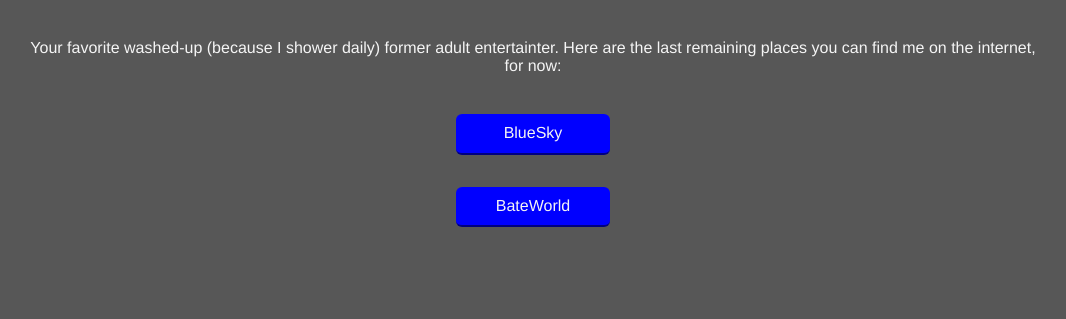
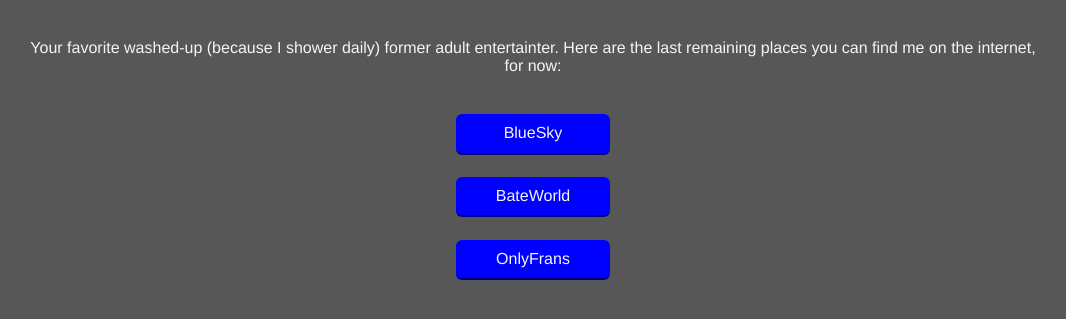
Before and after one commit to bravodelta9/bravodelta9.github.io, a plain HTML site: page index.html in a window 1280 px wide. Shown: the part 79-398 px from the top of the page, without its empty margins (107-1173 px from the left). Drawn offline with nearby package versions, Linux system fonts and the light colour scheme.

Commit message:
Update index.html

```diff
--- a/index.html
+++ b/index.html
@@ -30,7 +30,7 @@
             flex-direction: column;
             flex-wrap: nowrap;
             align-items: center;
-            gap: 2em 0;
+            gap: 1.4em 0;
         }
         .link-container > a {
             display: block;
@@ -46,7 +46,7 @@
         }
         .link-container > a:focus, .link-container > a:active {
             color: #e7e7e7;
-            background-color: #0000aa;
+            background-color: #0000bb;
             border-bottom: 1px solid #000080;
         }
     </style>
@@ -58,6 +58,7 @@
         <div class="link-container">
             <a href="https://bsky.app/profile/bravodelta9.bsky.social">BlueSky</a>
             <a href="https://bateworld.com/@bravodelta9">BateWorld</a>
+            <a href="https://onlyfrans.com">OnlyFrans</a>
         </div>
     </main>
 </body>
```
